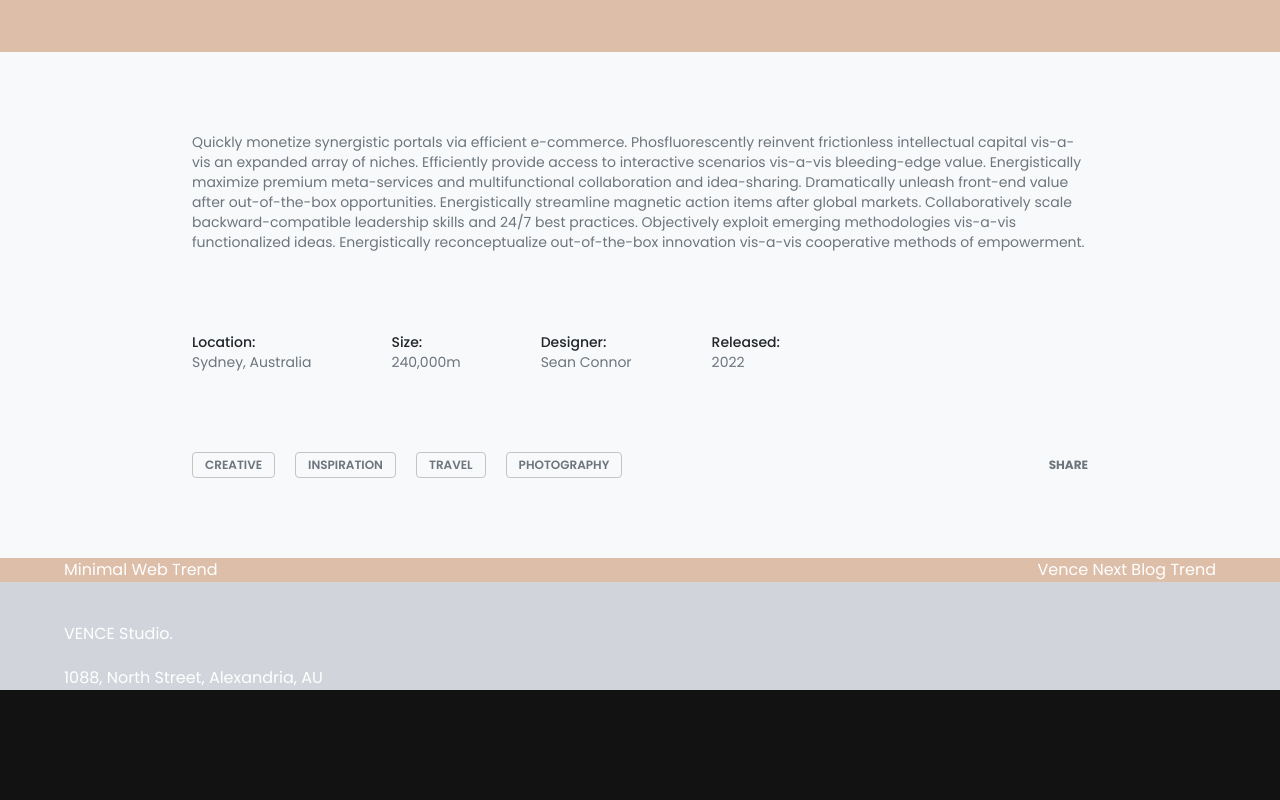
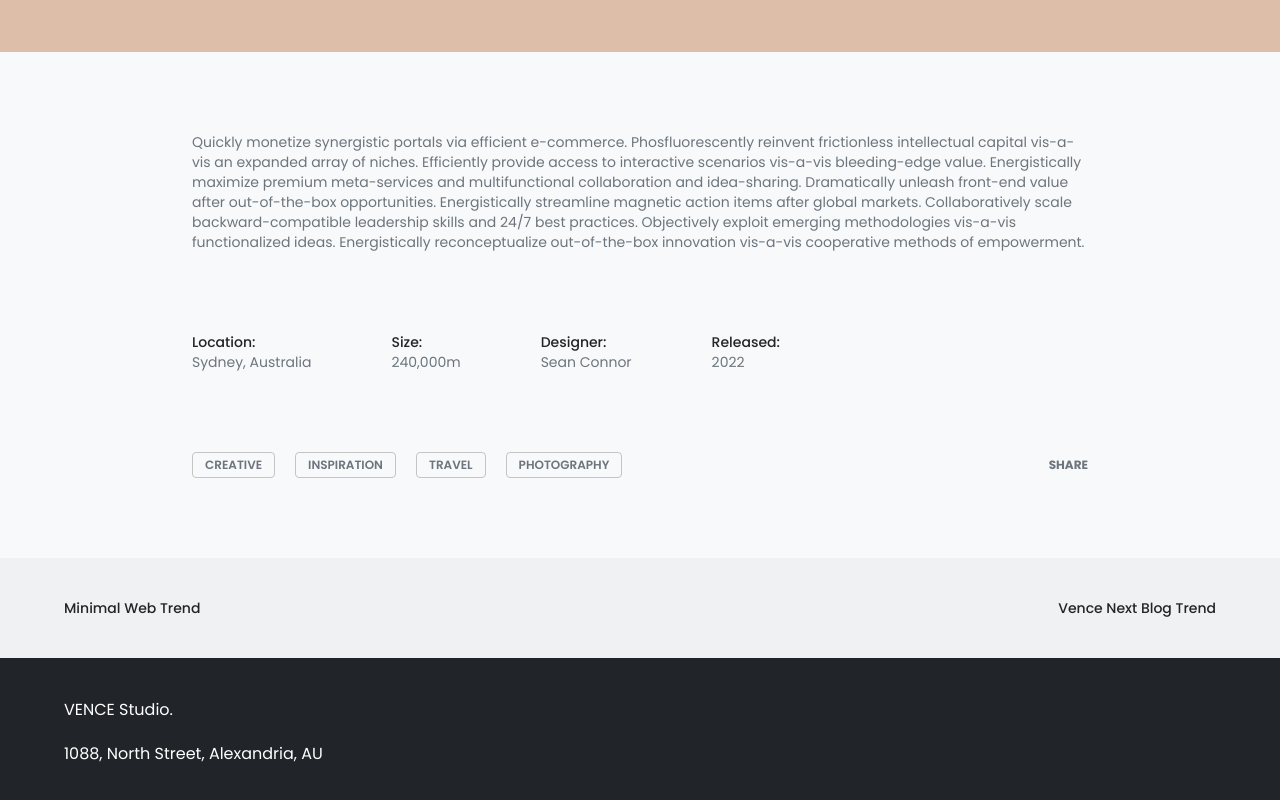
Before and after one commit to Marcellokah/origin-develop-assignment, a React (Vite) app: page / in a window 1280 px wide. Shown: the part 1638-2438 px from the top of the page. Before the commit the page ends 2328 px from the top, so only its background shows below. Built offline with nearby package versions, Linux system fonts and the light colour scheme.

Commit message:
Button styling

```diff
--- a/src/components/Buttons.jsx
+++ b/src/components/Buttons.jsx
@@ -4,7 +4,7 @@ import { styles } from '../styles'
 const Buttons = () => {
   return (
     <section>
-      <div className={`${styles.paddingX} bg-tertiary w-full mx-auto flex flex-row justify-between gap-5`}>
+      <div className={`${styles.paddingX} bg-buttons_bg text-sm font-medium text-secondary w-full mx-auto flex flex-row justify-between py-10 gap-5`}>
         <button>Minimal Web Trend</button>
         <button>Vence Next Blog Trend</button>
       </div>
--- a/src/components/Footer.jsx
+++ b/src/components/Footer.jsx
@@ -3,7 +3,7 @@ import { styles } from '../styles'
 
 const Footer = () => {
   return (
-    <section className={`${styles.paddingX} bg-gray-300 w-full mx-auto flex flex-col items-start gap-5 pt-10`}>
+    <section className={`${styles.paddingX} bg-secondary w-full mx-auto flex flex-col items-start gap-5 p-10`}>
       <div>
         <h3>VENCE Studio.</h3>
       </div>
--- a/tailwind.config.cjs
+++ b/tailwind.config.cjs
@@ -9,8 +9,9 @@ module.exports = {
         secondary: "#212529",
         tertiary: "#DDBEA9",
         background: "#F8F9FA",
+        buttons_bg: "#5E5E5E0D",
         paragraph: "#6C757D",
-        border: "#C4C4C4"
+        border: "#C4C4C4",
       }
     }
   },
```
